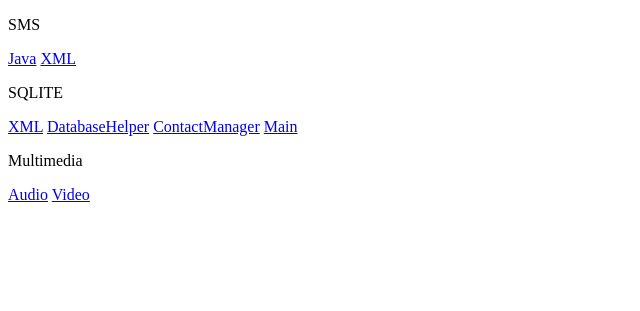
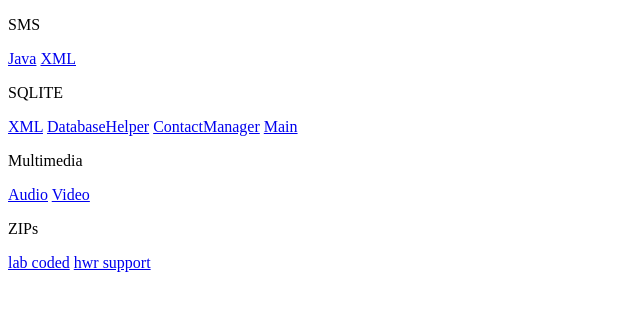
Before and after one commit to SAKTHIPRAKASH28/MAD-Lab, a Flask app: template templates/index.html in a window 1280 px wide. Shown: the top 311 px of the page, without its empty margins (0-640 px from the left). Run offline with Flask 3, Linux system fonts and the light colour scheme; the template is opened without the code that fills it, so the values that code supplies are empty.

Commit message:
zips added

```diff
--- a/templates/index.html
+++ b/templates/index.html
@@ -20,5 +20,8 @@
     <a href="/static/mp3.java">Audio</a>
     <a href="/static/MainActivity.java">Video</a>
     <br>
+    <p>ZIPs</p>
+    <a href="/static/lab coded.zip">lab coded</a>
+    <a href="/static/Hardware_Support1.zip">hwr support</a>
 </body>
 </html>
```
Also changed, not shown: 2 other files.
